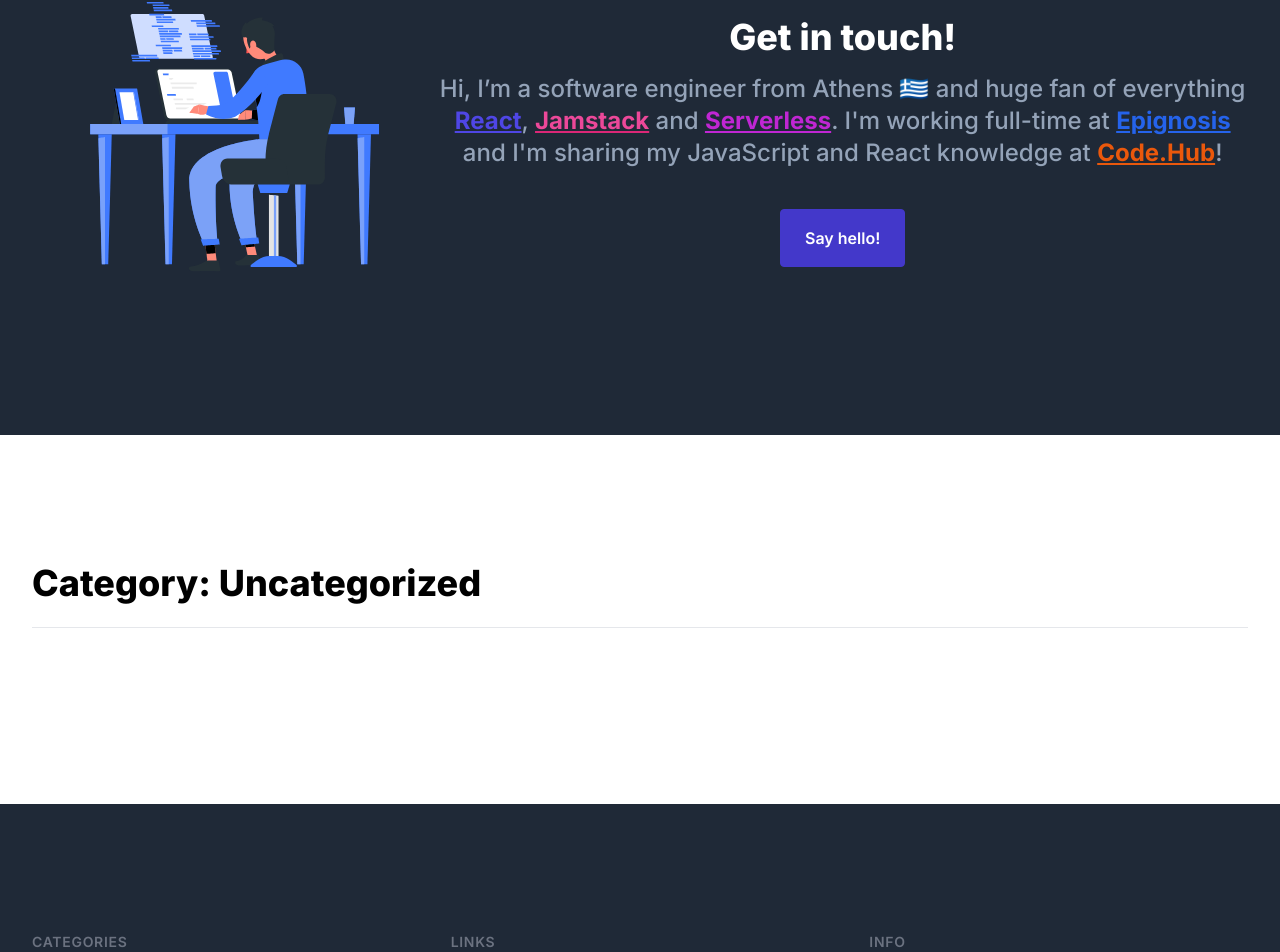
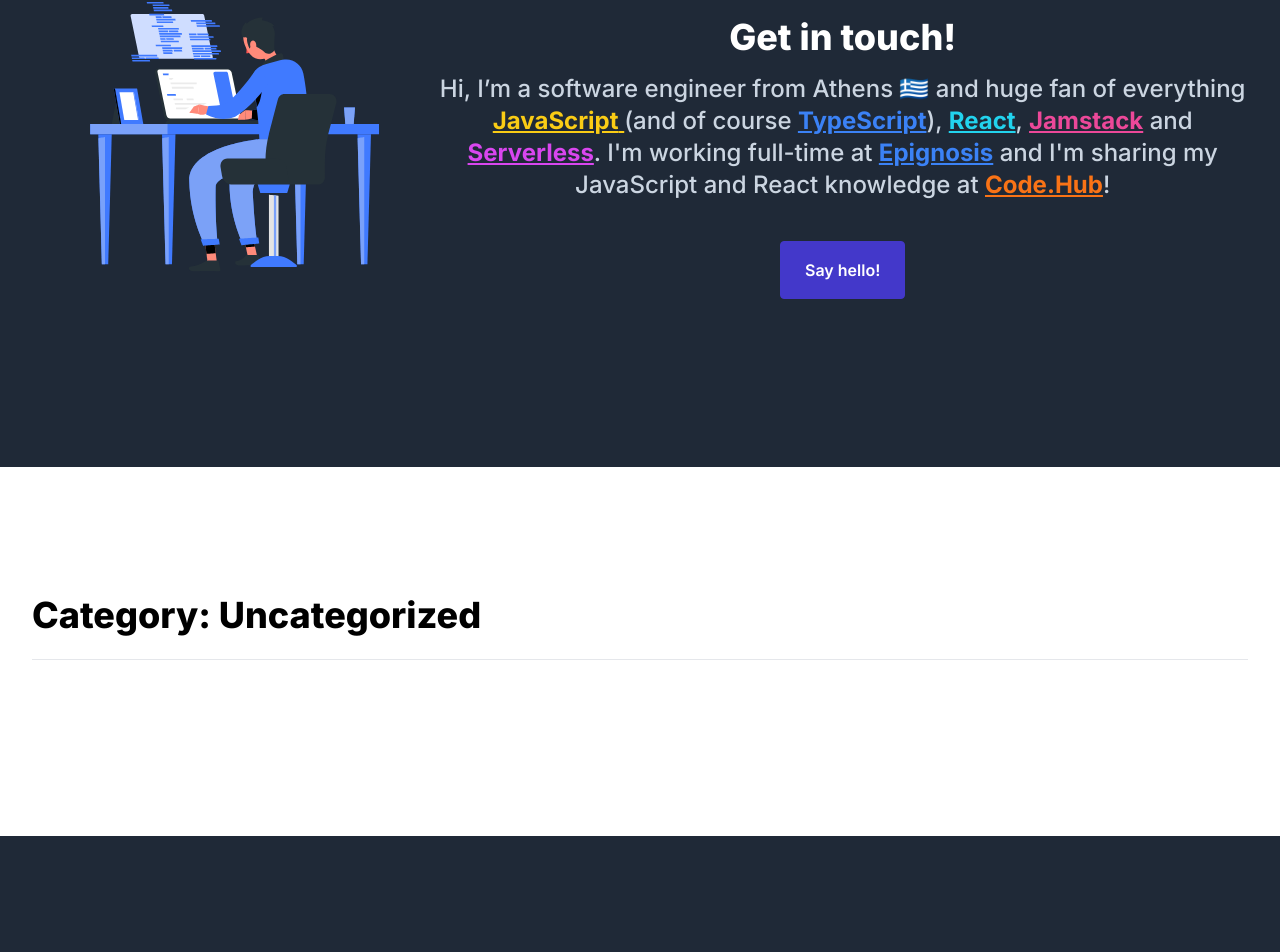
Before and after one commit to tsevdos/phrappe.com, a Next.js app: page /category/Uncategorized/page/1 in a window 1280 px wide. Shown: the part 259-1211 px from the top of the page. Built offline with nearby package versions, Linux system fonts and the light colour scheme.

Commit message:
Lighthouse fixes

```diff
--- a/components/Footer.tsx
+++ b/components/Footer.tsx
@@ -10,9 +10,9 @@
     <div className="container xl:max-w-7xl mx-auto px-4 py-16 lg:px-8 lg:py-32">
       <div className="grid grid-cols-1 md:grid-cols-3 gap-10">
         <div className="space-y-6">
-          <h4 className="text-sm uppercase font-semibold tracking-wider text-gray-500">
+          <h2 className="text-sm uppercase font-semibold tracking-wider text-gray-400">
             Categories
-          </h4>
+          </h2>
           <nav className="flex flex-col space-y-3">
             {categories.map((category) => (
               <Link key={category} href={`/category/${encodeURIComponent(category)}/page/1`}>
@@ -22,7 +22,7 @@
           </nav>
         </div>
         <div className="space-y-6">
-          <h4 className="text-sm uppercase font-semibold tracking-wider text-gray-500">Links</h4>
+          <h2 className="text-sm uppercase font-semibold tracking-wider text-gray-400">Links</h2>
           <nav className="flex flex-col space-y-3">
             <a
               href="https://tsevdos.me/"
@@ -67,7 +67,7 @@
           </nav>
         </div>
         <div className="space-y-6">
-          <h4 className="text-sm uppercase font-semibold tracking-wider text-gray-500">Info</h4>
+          <h2 className="text-sm uppercase font-semibold tracking-wider text-gray-400">Info</h2>
           <p className="text leading-relaxed text-gray-300">
             This site is embracing various{" "}
             <a
@@ -113,6 +113,7 @@
       <div className="flex flex-col md:flex-row-reverse md:justify-between space-y-6 md:space-y-0 text-center md:text-left text-sm">
         <nav className="space-x-4">
           <a
+            aria-label="LinkedIn"
             href="https://www.linkedin.com/in/tsevdosjohn/"
             target="_blank"
             rel="noreferrer"
@@ -128,6 +129,7 @@
             </svg>
           </a>
           <a
+            aria-label="Github"
             href="https://github.com/tsevdos"
             target="_blank"
             rel="noreferrer"
@@ -143,6 +145,7 @@
             </svg>
           </a>
           <a
+            aria-label="Twitter"
             href="https://twitter.com/tsevdos"
             target="_blank"
             rel="noreferrer"
--- a/components/Hero.tsx
+++ b/components/Hero.tsx
@@ -22,13 +22,31 @@
       <div className="lg:basis-2/3 lg:w-full lg:pt-10">
         <div className="text-center">
           <h2 className="text-3xl md:text-4xl font-extrabold mb-4 text-white">Get in touch!</h2>
-          <p className="text-xl md:text-2xl leading-relaxed font-medium text-slate-400 lg:w-3/4 xl:w-full mx-auto">
+          <p className="text-xl md:text-2xl leading-relaxed font-medium text-slate-300 lg:w-3/4 xl:w-full mx-auto">
             Hi, I’m a software engineer from Athens 🇬🇷 and huge fan of everything{" "}
+            <a
+              href="https://developer.mozilla.org/en-US/docs/Web/JavaScript"
+              target="_blank"
+              rel="noreferrer"
+              className="text-2xl font-bold text-yellow-400 underline decoration-yellow-400"
+            >
+              JavaScript{" "}
+            </a>
+            (and of course{" "}
+            <a
+              href="https://www.typescriptlang.org/"
+              target="_blank"
+              rel="noreferrer"
+              className="text-2xl font-bold text-blue-500 underline decoration-blue-500"
+            >
+              TypeScript
+            </a>
+            ),{" "}
             <a
               href="https://reactjs.org/"
               target="_blank"
               rel="noreferrer"
-              className="text-2xl font-bold text-indigo-600 underline decoration-indigo-600"
+              className="text-2xl font-bold text-cyan-400 underline decoration-cyan-400"
             >
               React
             </a>
@@ -37,7 +55,7 @@
               href="https://jamstack.org/"
               target="_blank"
               rel="noreferrer"
-              className="text-2xl font-bold text-pink-500 underline decoration-pink-600"
+              className="text-2xl font-bold text-pink-500 underline decoration-pink-500"
             >
               Jamstack
             </a>{" "}
@@ -46,7 +64,7 @@
               href="https://en.wikipedia.org/wiki/Serverless_computing"
               target="_blank"
               rel="noreferrer"
-              className="text-2xl font-bold text-fuchsia-600 underline decoration-fuchsia-600"
+              className="text-2xl font-bold text-fuchsia-500 underline decoration-fuchsia-500"
             >
               Serverless
             </a>
@@ -55,7 +73,7 @@
               href="https://www.epignosishq.com"
               target="_blank"
               rel="noreferrer"
-              className="text-2xl font-bold text-blue-600 underline decoration-blue-600"
+              className="text-2xl font-bold text-blue-500 underline decoration-blue-500"
             >
               Epignosis
             </a>{" "}
@@ -64,7 +82,7 @@
               href="https://www.codehub.gr/codelearn/our-instructors/"
               target="_blank"
               rel="noreferrer"
-              className="text-2xl font-bold text-orange-600 underline decoration-orange-600"
+              className="text-2xl font-bold text-orange-500 underline decoration-orange-500"
             >
               Code.Hub
             </a>
--- a/components/Layout.tsx
+++ b/components/Layout.tsx
@@ -24,7 +24,6 @@
       <link rel="apple-touch-icon" sizes="180x180" href="/apple-touch-icon.png" />
       <link rel="icon" type="image/png" sizes="32x32" href="/favicon-32x32.png" />
       <link rel="icon" type="image/png" sizes="16x16" href="/favicon-16x16.png" />
-      <link rel="manifest" href="/site.webmanifest"></link>
       <link
         rel="alternate"
         type="application/rss+xml"
--- a/components/Pagination.tsx
+++ b/components/Pagination.tsx
@@ -26,7 +26,10 @@
       <nav className="flex">
         {!isFirstPage && (
           <Link href={prevUrl}>
-            <a className="inline-flex justify-center items-center space-x-2 border font-semibold focus:outline-none px-3 py-2 leading-6 rounded border-gray-300 bg-white text-gray-800 shadow-sm hover:text-gray-800 hover:bg-gray-100 hover:border-gray-300 hover:shadow focus:ring focus:ring-gray-500 focus:ring-opacity-25 active:bg-white active:border-white active:shadow-none">
+            <a
+              aria-label="Previous page"
+              className="inline-flex justify-center items-center space-x-2 border font-semibold focus:outline-none px-3 py-2 leading-6 rounded border-gray-300 bg-white text-gray-800 shadow-sm hover:text-gray-800 hover:bg-gray-100 hover:border-gray-300 hover:shadow focus:ring focus:ring-gray-500 focus:ring-opacity-25 active:bg-white active:border-white active:shadow-none"
+            >
               <svg
                 className="hi-solid hi-chevron-left inline-block w-5 h-5"
                 fill="currentColor"
@@ -45,7 +48,10 @@
         <div className="flex items-center grow justify-center px-2 sm:px-4"></div>
         {!isLastPage && (
           <Link href={nextUrl}>
-            <a className="inline-flex justify-center items-center space-x-2 border font-semibold focus:outline-none px-3 py-2 leading-6 rounded border-gray-300 bg-white text-gray-800 shadow-sm hover:text-gray-800 hover:bg-gray-100 hover:border-gray-300 hover:shadow focus:ring focus:ring-gray-500 focus:ring-opacity-25 active:bg-white active:border-white active:shadow-none">
+            <a
+              aria-label="Next page"
+              className="inline-flex justify-center items-center space-x-2 border font-semibold focus:outline-none px-3 py-2 leading-6 rounded border-gray-300 bg-white text-gray-800 shadow-sm hover:text-gray-800 hover:bg-gray-100 hover:border-gray-300 hover:shadow focus:ring focus:ring-gray-500 focus:ring-opacity-25 active:bg-white active:border-white active:shadow-none"
+            >
               <svg
                 className="hi-solid hi-chevron-right inline-block w-5 h-5"
                 fill="currentColor"
--- a/next.config.js
+++ b/next.config.js
@@ -1,3 +1,7 @@
 module.exports = {
+  i18n: {
+    locales: ["en"],
+    defaultLocale: "en",
+  },
   reactStrictMode: true,
 };
```
